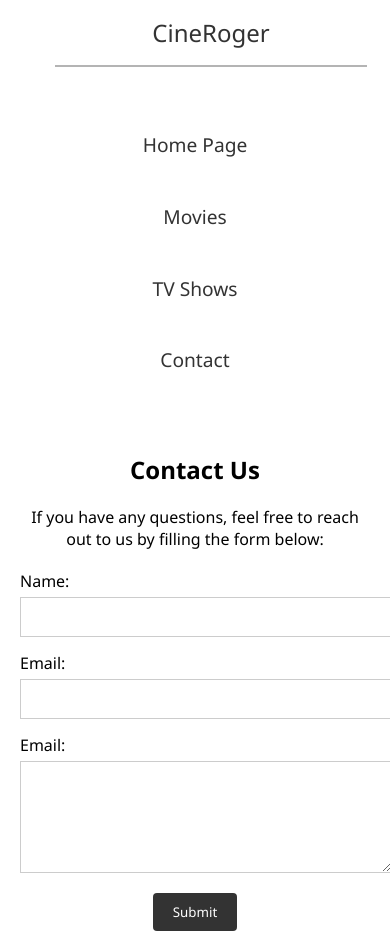
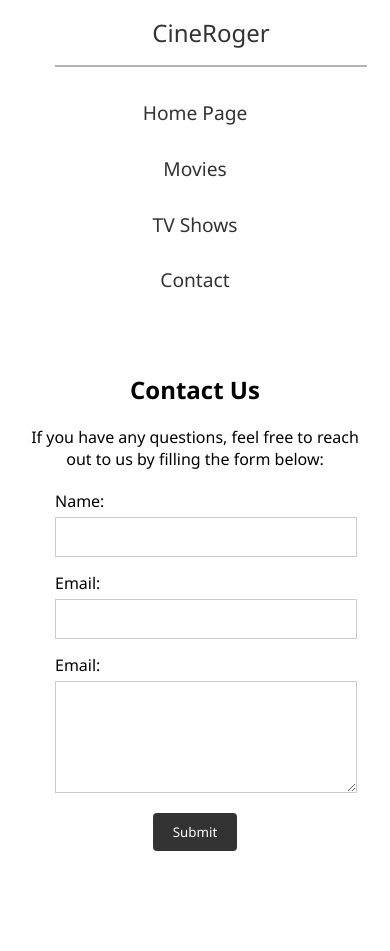
Before and after one commit to grubor-maja/CineRoger, a React (Create React App) app: page /CineRoger/contact in a window 390 px wide. Shown: the top 951 px of the page. After the commit the page ends 871 px from the top, so only its background shows below. Built offline with nearby package versions, Linux system fonts and the light colour scheme.

Commit message:
Heading margins and paddings fixes

```diff
--- a/src/App.css
+++ b/src/App.css
@@ -368,12 +368,19 @@
 /* Media query - max width 768px (Mobile) */
 
 @media screen and (max-width:968px) {
+
+  /* Header */
+
+  .header {
+    padding-bottom: 0rem;
+  }
   /* Navbar */
   .navbar {
     flex-direction: column;
     align-items: center;
     justify-content: center;
     text-align: center;
+    padding-top: 0rem;
   }
 
   .navbar-links {
@@ -381,6 +388,7 @@
     width: 100%;
     margin: 0 auto;
     text-align: center;
+    gap: 0.8rem;
   }
 
   .navbar-links li {
@@ -422,4 +430,17 @@
     font-size: 0.9rem;
   }
 
+  /* Review */
+
+  .review-container {
+    margin-top: 1rem;
+  }
+
+  /* Contact */
+
+  .contact-form {
+    width: 80%;
+    margin: 0 auto;
+  }
+
 }
```
